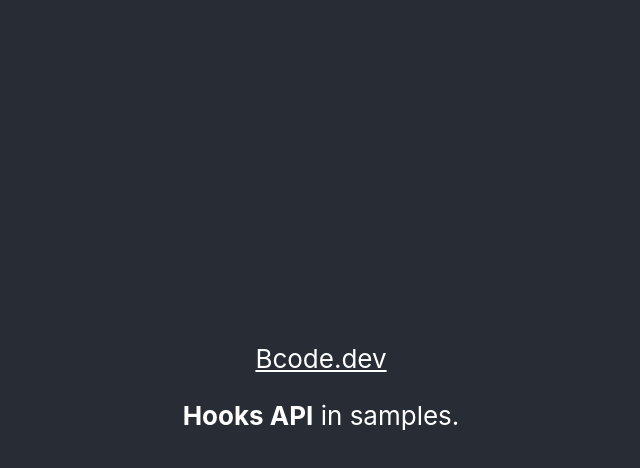
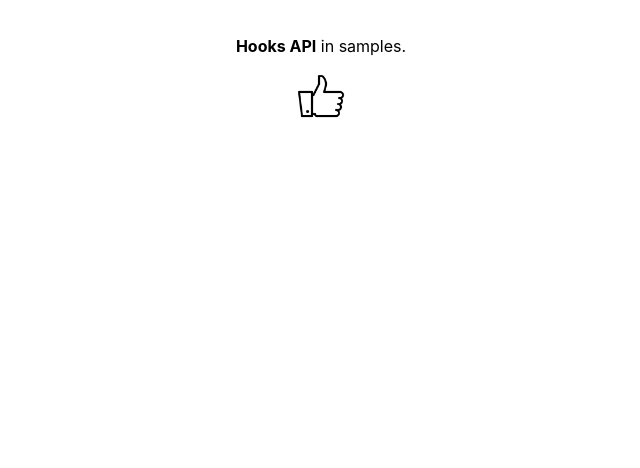
Before and after one commit to axbarchuk/react-hooks-samples, a React (Create React App) app: page / in a window 1280 px wide. Shown: the top 468 px of the page, without its empty margins (319-959 px from the left). Built offline with nearby package versions, Linux system fonts and the light colour scheme.

Commit message:
Sample of using ref hook.

```diff
--- a/src/App.jsx
+++ b/src/App.jsx
@@ -1,15 +1,27 @@
-import React from 'react'
+import React, { useRef } from 'react'
 import './App.css'
+import image1 from './images/emptyLike.png'
+import image2 from './images/like.png'
 
 const App = () => {
     return (
         <div className="App">
-            <header className="App-header">
                 <a href="https://bcode.dev">Bcode.dev</a>
                 <p><b>Hooks API</b> in samples.</p>
-            </header>
+
+                <LikeComponent />
         </div>
     )
 }
 
+const LikeComponent = () => {
+    const imageRef = useRef(null)
+    return <img
+        src={image1}
+        ref={imageRef}
+        width={50}
+        onClick={() => imageRef.current.src = image2}
+    />
+}
+
 export default App
```
Also changed, not shown: src/images/emptyLike.png (added), src/images/like.png (added).
